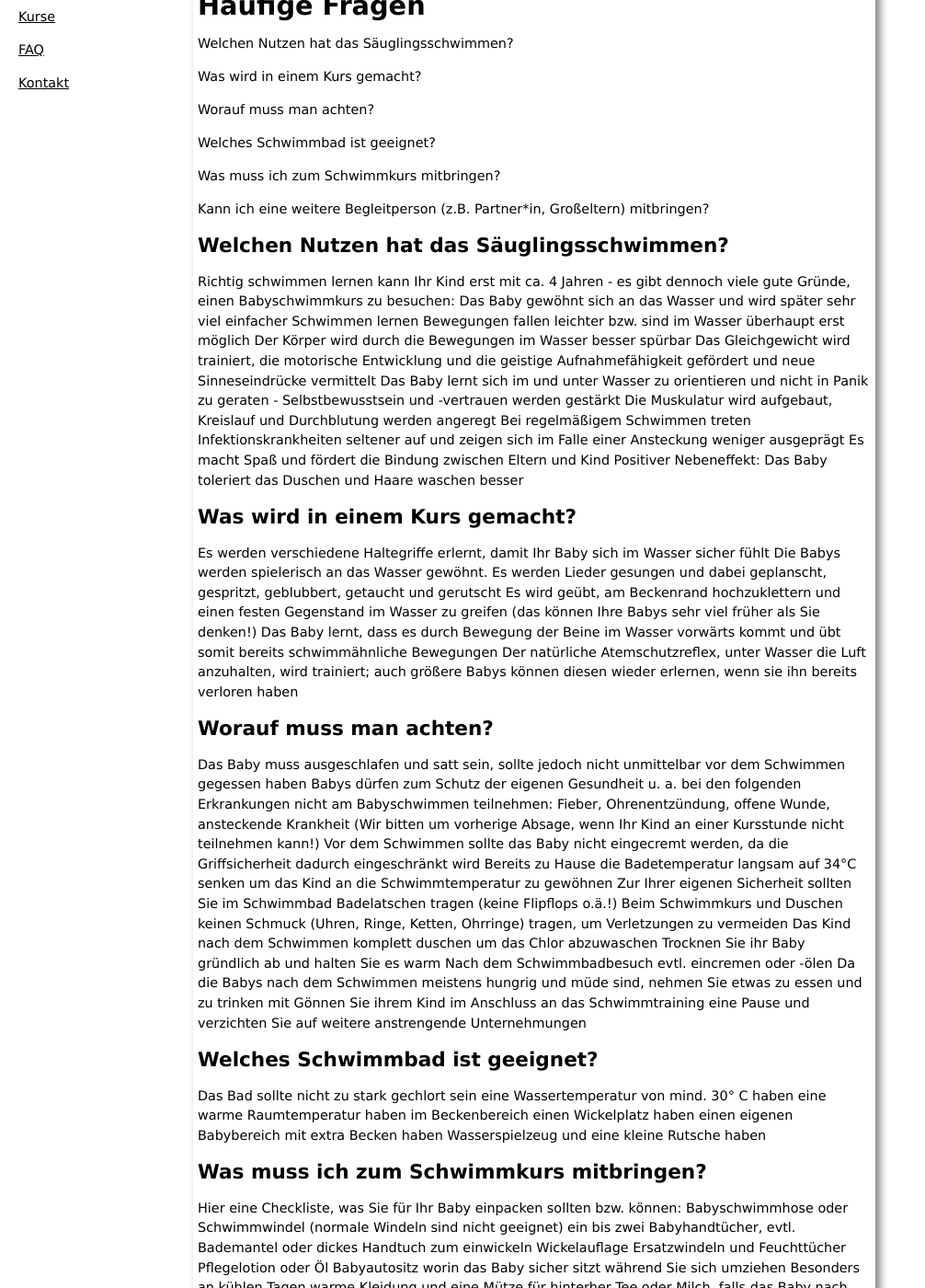
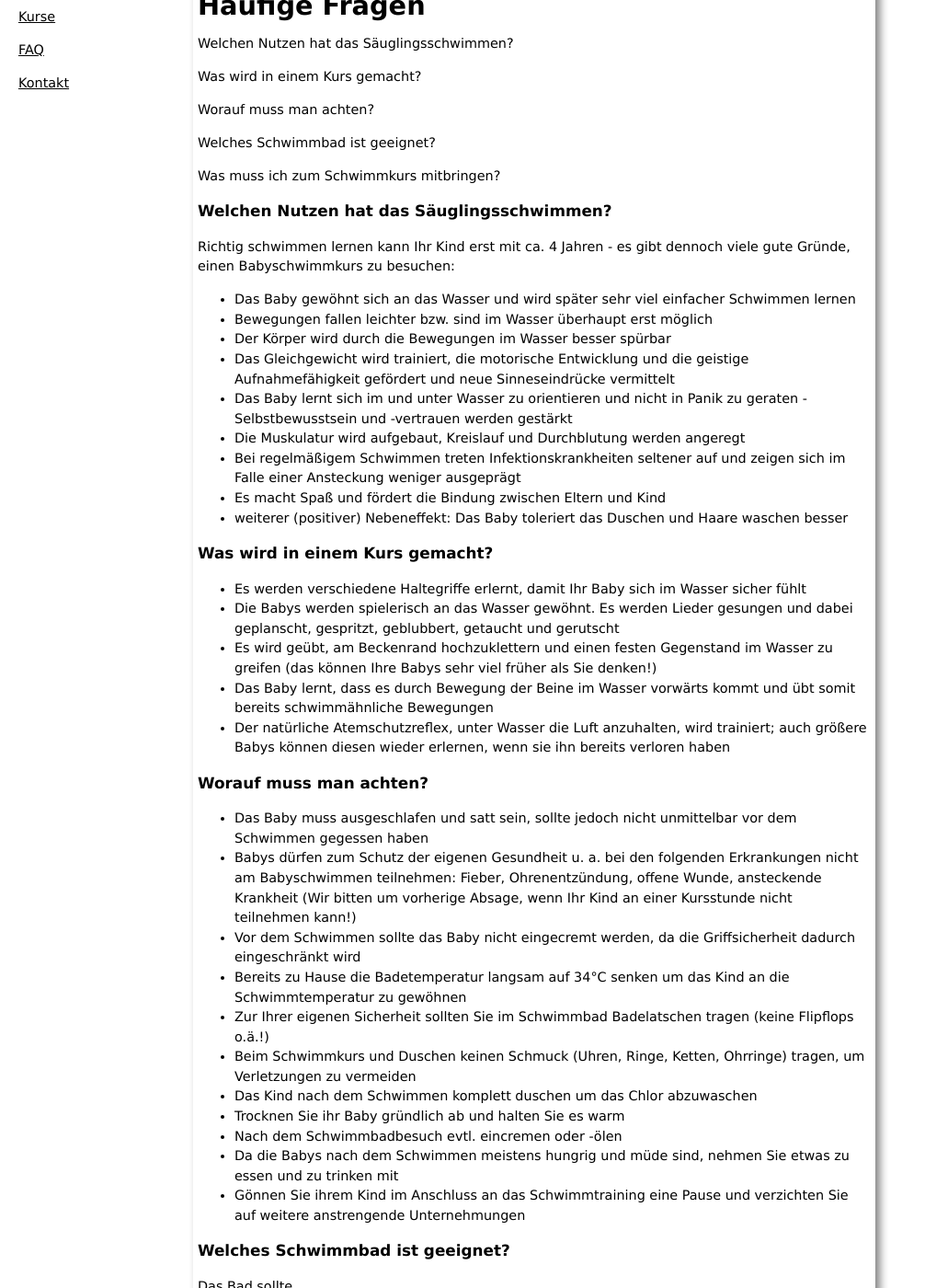
Before and after one commit to chrudat/babyschwimmen-gehrden, a Jekyll site: the page built from faq.md, in a window 1280 px wide and 1400 px high, scrolled down 233 px. Shown: the whole window at 92% size, without its empty margins (0-1006 px from the left). Built offline with Jekyll 4.4.1, drawn with Linux system fonts in a browser that asks for light colours; some of the changed text lies outside the part shown.

Commit message:
Revise FAQ for baby swimming courses
Updated the FAQ section on baby swimming courses by adding headings and bullet points for clarity. Reorganized content for better readability.

```diff
--- a/faq.md
+++ b/faq.md
@@ -13,61 +13,60 @@ Welches Schwimmbad ist geeignet?
 
 Was muss ich zum Schwimmkurs mitbringen?
 
-Kann ich eine weitere Begleitperson (z.B. Partner*in, Großeltern) mitbringen?
-
-## Welchen Nutzen hat das Säuglingsschwimmen?
+### Welchen Nutzen hat das Säuglingsschwimmen?
 
 Richtig schwimmen lernen kann Ihr Kind erst mit ca. 4 Jahren - es gibt dennoch viele gute Gründe, einen Babyschwimmkurs zu besuchen:
-Das Baby gewöhnt sich an das Wasser und wird später sehr viel einfacher Schwimmen lernen
-Bewegungen fallen leichter bzw. sind im Wasser überhaupt erst möglich
-Der Körper wird durch die Bewegungen im Wasser besser spürbar
-Das Gleichgewicht wird trainiert, die motorische Entwicklung und die geistige Aufnahmefähigkeit gefördert und neue Sinneseindrücke vermittelt
-Das Baby lernt sich im und unter Wasser zu orientieren und nicht in Panik zu geraten - Selbstbewusstsein und -vertrauen werden gestärkt
-Die Muskulatur wird aufgebaut, Kreislauf und Durchblutung werden angeregt
-Bei regelmäßigem Schwimmen treten Infektionskrankheiten seltener auf und zeigen sich im Falle einer Ansteckung weniger ausgeprägt
-Es macht Spaß und fördert die Bindung zwischen Eltern und Kind
-Positiver Nebeneffekt: Das Baby toleriert das Duschen und Haare waschen besser
+* Das Baby gewöhnt sich an das Wasser und wird später sehr viel einfacher Schwimmen lernen
+* Bewegungen fallen leichter bzw. sind im Wasser überhaupt erst möglich
+* Der Körper wird durch die Bewegungen im Wasser besser spürbar
+* Das Gleichgewicht wird trainiert, die motorische Entwicklung und die geistige Aufnahmefähigkeit gefördert und neue Sinneseindrücke vermittelt
+* Das Baby lernt sich im und unter Wasser zu orientieren und nicht in Panik zu geraten - Selbstbewusstsein und -vertrauen werden gestärkt
+* Die Muskulatur wird aufgebaut, Kreislauf und Durchblutung werden angeregt
+* Bei regelmäßigem Schwimmen treten Infektionskrankheiten seltener auf und zeigen sich im Falle einer Ansteckung weniger ausgeprägt
+* Es macht Spaß und fördert die Bindung zwischen Eltern und Kind
+* weiterer (positiver) Nebeneffekt: Das Baby toleriert das Duschen und Haare waschen besser
 
-## Was wird in einem Kurs gemacht?
+### Was wird in einem Kurs gemacht?
 
-Es werden verschiedene Haltegriffe erlernt, damit Ihr Baby sich im Wasser sicher fühlt
-Die Babys werden spielerisch an das Wasser gewöhnt. Es werden Lieder gesungen und dabei geplanscht, gespritzt, geblubbert, getaucht und gerutscht
-Es wird geübt, am Beckenrand hochzuklettern und einen festen Gegenstand im Wasser zu greifen (das können Ihre Babys sehr viel früher als Sie denken!)
-Das Baby lernt, dass es durch Bewegung der Beine im Wasser vorwärts kommt und übt somit bereits schwimmähnliche Bewegungen
-Der natürliche Atemschutzreflex, unter Wasser die Luft anzuhalten, wird trainiert; auch größere Babys können diesen wieder erlernen, wenn sie ihn bereits verloren haben
+* Es werden verschiedene Haltegriffe erlernt, damit Ihr Baby sich im Wasser sicher fühlt
+* Die Babys werden spielerisch an das Wasser gewöhnt. Es werden Lieder gesungen und dabei geplanscht, gespritzt, geblubbert, getaucht und gerutscht
+* Es wird geübt, am Beckenrand hochzuklettern und einen festen Gegenstand im Wasser zu greifen (das können Ihre Babys sehr viel früher als Sie denken!)
+* Das Baby lernt, dass es durch Bewegung der Beine im Wasser vorwärts kommt und übt somit bereits schwimmähnliche Bewegungen
+* Der natürliche Atemschutzreflex, unter Wasser die Luft anzuhalten, wird trainiert; auch größere Babys können diesen wieder erlernen, wenn sie ihn bereits verloren haben
 
-## Worauf muss man achten?
+### Worauf muss man achten?
 
-Das Baby muss ausgeschlafen und satt sein, sollte jedoch nicht unmittelbar vor dem Schwimmen gegessen haben
-Babys dürfen zum Schutz der eigenen Gesundheit u. a. bei den folgenden Erkrankungen nicht am Babyschwimmen teilnehmen: Fieber, Ohrenentzündung, offene Wunde, ansteckende Krankheit (Wir bitten um vorherige Absage, wenn Ihr Kind an einer Kursstunde nicht teilnehmen kann!)
-Vor dem Schwimmen sollte das Baby nicht eingecremt werden, da die Griffsicherheit dadurch eingeschränkt wird
-Bereits zu Hause die Badetemperatur langsam auf 34°C senken um das Kind an die Schwimmtemperatur zu gewöhnen
-Zur Ihrer eigenen Sicherheit sollten Sie im Schwimmbad Badelatschen tragen (keine Flipflops o.ä.!)
-Beim Schwimmkurs und Duschen keinen Schmuck (Uhren, Ringe, Ketten, Ohrringe) tragen, um Verletzungen zu vermeiden
-Das Kind nach dem Schwimmen komplett duschen um das Chlor abzuwaschen
-Trocknen Sie ihr Baby gründlich ab und halten Sie es warm
-Nach dem Schwimmbadbesuch evtl. eincremen oder -ölen
-Da die Babys nach dem Schwimmen meistens hungrig und müde sind, nehmen Sie etwas zu essen und zu trinken mit
-Gönnen Sie ihrem Kind im Anschluss an das Schwimmtraining eine Pause und verzichten Sie auf weitere anstrengende Unternehmungen
+* Das Baby muss ausgeschlafen und satt sein, sollte jedoch nicht unmittelbar vor dem Schwimmen gegessen haben
+* Babys dürfen zum Schutz der eigenen Gesundheit u. a. bei den folgenden Erkrankungen nicht am Babyschwimmen teilnehmen: Fieber, Ohrenentzündung, offene Wunde, ansteckende Krankheit (Wir bitten um vorherige Absage, wenn Ihr Kind an einer Kursstunde nicht teilnehmen kann!)
+* Vor dem Schwimmen sollte das Baby nicht eingecremt werden, da die Griffsicherheit dadurch eingeschränkt wird
+* Bereits zu Hause die Badetemperatur langsam auf 34°C senken um das Kind an die Schwimmtemperatur zu gewöhnen
+* Zur Ihrer eigenen Sicherheit sollten Sie im Schwimmbad Badelatschen tragen (keine Flipflops o.ä.!)
+* Beim Schwimmkurs und Duschen keinen Schmuck (Uhren, Ringe, Ketten, Ohrringe) tragen, um Verletzungen zu vermeiden
+* Das Kind nach dem Schwimmen komplett duschen um das Chlor abzuwaschen
+* Trocknen Sie ihr Baby gründlich ab und halten Sie es warm
+* Nach dem Schwimmbadbesuch evtl. eincremen oder -ölen
+* Da die Babys nach dem Schwimmen meistens hungrig und müde sind, nehmen Sie etwas zu essen und zu trinken mit
+* Gönnen Sie ihrem Kind im Anschluss an das Schwimmtraining eine Pause und verzichten Sie auf weitere anstrengende Unternehmungen
 
-## Welches Schwimmbad ist geeignet?
+### Welches Schwimmbad ist geeignet?
+
 Das Bad sollte
-nicht zu stark gechlort sein
-eine Wassertemperatur von mind. 30° C haben
-eine warme Raumtemperatur haben
-im Beckenbereich einen Wickelplatz haben
-einen eigenen Babybereich mit extra Becken haben
-Wasserspielzeug und eine kleine Rutsche haben
+* nicht zu stark gechlort sein
+* eine Wassertemperatur von mind. 30° C haben
+* eine warme Raumtemperatur haben
+* im Beckenbereich einen Wickelplatz haben
+* einen eigenen Babybereich mit extra Becken haben
+* Wasserspielzeug und eine kleine Rutsche bieten
 
-## Was muss ich zum Schwimmkurs mitbringen?
+### Was muss ich zum Schwimmkurs mitbringen?
 
 Hier eine Checkliste, was Sie für Ihr Baby einpacken sollten bzw. können:
-Babyschwimmhose oder Schwimmwindel (normale Windeln sind nicht geeignet)
-ein bis zwei Babyhandtücher, evtl. Bademantel oder dickes Handtuch zum einwickeln
-Wickelauflage
-Ersatzwindeln und Feuchttücher
-Pflegelotion oder Öl
-Babyautositz worin das Baby sicher sitzt während Sie sich umziehen
-Besonders an kühlen Tagen warme Kleidung und eine Mütze für hinterher
-Tee oder Milch, falls das Baby nach dem Kurs Hunger hat
-1€ -Stück für den Schrank in der Umkleidekabine
+* Babyschwimmhose oder Schwimmwindel (normale Windeln sind nicht geeignet)
+* ein bis zwei Babyhandtücher, evtl. Bademantel oder dickes Handtuch zum einwickeln
+* Wickelauflage
+* Ersatzwindeln und Feuchttücher
+* Pflegelotion oder Öl
+* Babyautositz worin das Baby sicher sitzt während Sie sich umziehen
+* besonders an kühlen Tagen warme Kleidung und eine Mütze für hinterher
+* Tee oder Milch, falls das Baby nach dem Kurs Hunger hat
+* 1€ -Münze für den Schrank in der Umkleidekabine
```
